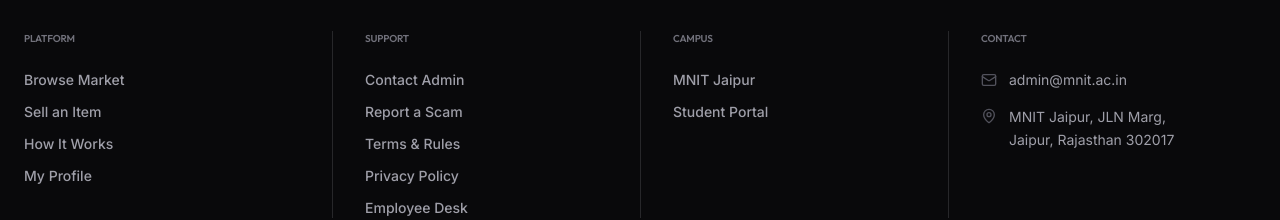
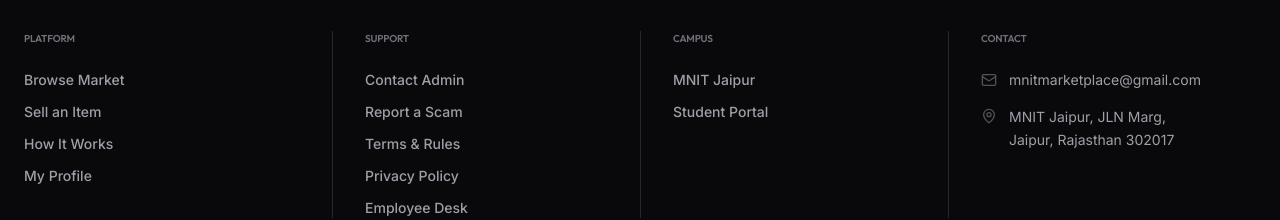
Before and after one commit to vedvn/mnit-marketplace, a Next.js app: page /privacy in a window 1280 px wide. Shown: the part 5493-5713 px from the top of the page. Built offline with nearby package versions, Linux system fonts and the light colour scheme; no server answers.

Commit message:
docs: unify contact email to mnitmarketplace@gmail.com across all pages

```diff
--- a/src/app/privacy/page.tsx
+++ b/src/app/privacy/page.tsx
@@ -183,7 +183,7 @@ const sections = [
       },
       {
         heading: "Contact Details",
-        body: "Email: admin@mnit.ac.in · Subject: Privacy Query\nAddress: MNIT Jaipur, JLN Marg, Jaipur, Rajasthan 302017\nWe aim to respond to all privacy-related queries within 5 business days.",
+        body: "Email: mnitmarketplace@gmail.com · Subject: Privacy Query\nAddress: MNIT Jaipur, JLN Marg, Jaipur, Rajasthan 302017\nWe aim to respond to all privacy-related queries within 5 business days.",
       },
     ],
   },
--- a/src/components/Footer.tsx
+++ b/src/components/Footer.tsx
@@ -30,8 +30,8 @@ const FOOTER_LINKS = {
     { label: "My Profile", href: "/profile" },
   ],
   Support: [
-    { label: "Contact Admin", href: "mailto:ved@mnit.ac.in" },
-    { label: "Report a Scam", href: "mailto:ved@mnit.ac.in?subject=Scam%20Report" },
+    { label: "Contact Admin", href: "mailto:mnitmarketplace@gmail.com" },
+    { label: "Report a Scam", href: "mailto:mnitmarketplace@gmail.com?subject=Scam%20Report" },
     { label: "Terms & Rules", href: "/terms" },
     { label: "Privacy Policy", href: "/privacy" },
     { label: "Employee Desk", href: "/employee" },
@@ -128,12 +128,12 @@ export default function Footer() {
             </h3>
             <div className="space-y-4">
               <a
-                href="mailto:admin@mnit.ac.in"
+                href="mailto:mnitmarketplace@gmail.com"
                 className="flex items-start gap-3 group"
               >
                 <Mail className="w-4 h-4 mt-0.5 text-zinc-600 group-hover:text-primary-500 transition-colors shrink-0" />
                 <span className="text-sm text-zinc-400 group-hover:text-white transition-colors break-all">
-                  admin@mnit.ac.in
+                  mnitmarketplace@gmail.com
                 </span>
               </a>
               <div className="flex items-start gap-3">
```
